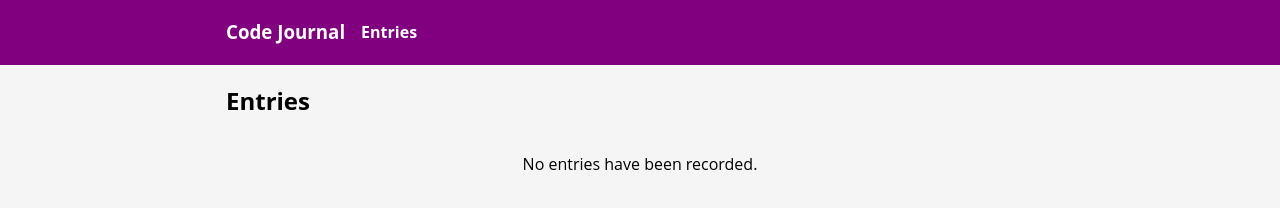
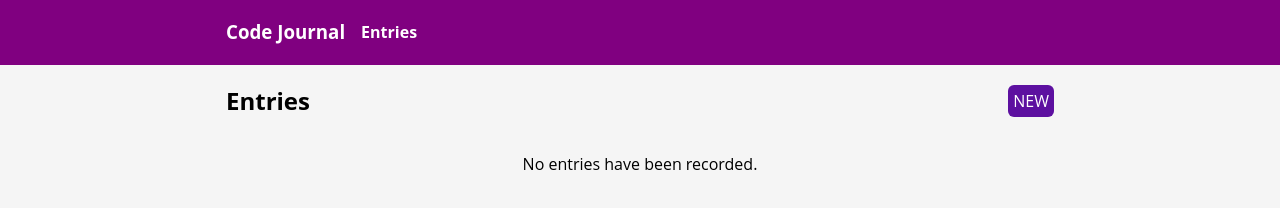
Before and after one commit to JordanTDawson/code-journal, a website: page index.html in a window 1280 px wide. Both pictures are taken after a click on the link "Entries". Drawn offline with Linux system fonts and the light colour scheme.

Commit message:
completed new anchor journal entry button

```diff
--- a/css/styles.css
+++ b/css/styles.css
@@ -98,3 +98,19 @@ textarea {
 .anchor-entries {
   text-decoration: 0;
 }
+
+.anchor-button {
+  text-decoration: 0;
+  width: 115px;
+  height: 25px;
+  background: rgb(93, 16, 160);
+  padding: 5px;
+  border-radius: 6px;
+  text-align: center;
+  color: white;
+}
+
+.entries-align {
+  justify-content: space-between;
+  align-items: center;
+}
--- a/index.html
+++ b/index.html
@@ -60,13 +60,13 @@
     </div>
     <div class="entries hidden" data-view="entries">
       <div class="row">
-        <div class="column-full">
+        <div class="column-full row entries-align">
           <div>
             <h2>Entries</h2>
           </div>
           <div>
+            <a id="new-entry-click" class="anchor-button">NEW</a>
           </div>
-
         </div>
       </div>
       <p id="no-entries" class="text-center">No entries have been recorded.</p>
--- a/js/main.js
+++ b/js/main.js
@@ -98,6 +98,11 @@ function handleEntriesAnchorClick(event) {
   viewSwap('entries');
 }
 
+var newEntryClick = document.querySelector('#new-entry-click');
+newEntryClick.addEventListener('click', handleNewEntryClick);
+function handleNewEntryClick(event) {
+  viewSwap('entry-form');
+}
 /*
    create a anchor element in html with an entries-nav-bar id
    create a document.querySelector that chooses the anchor element
```
